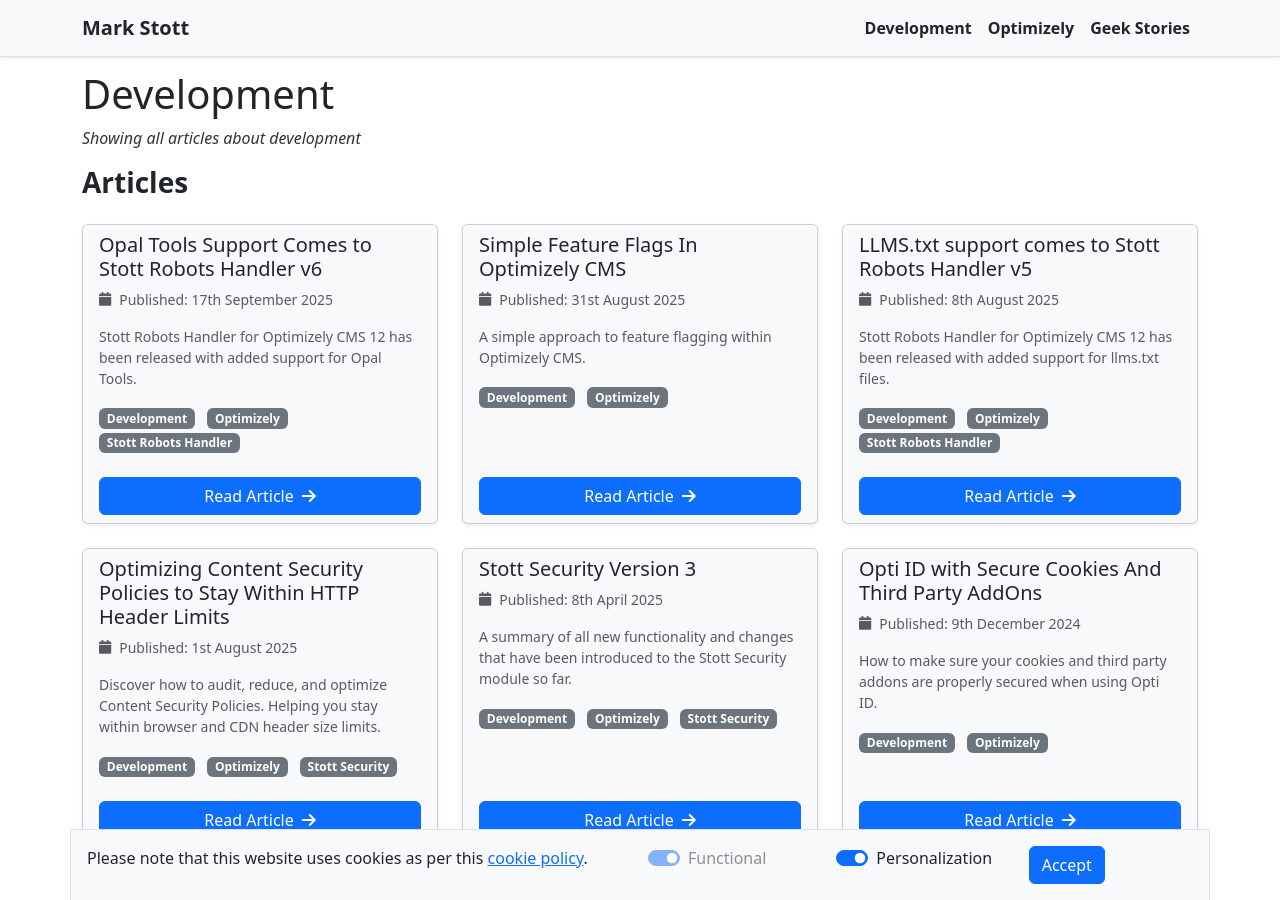
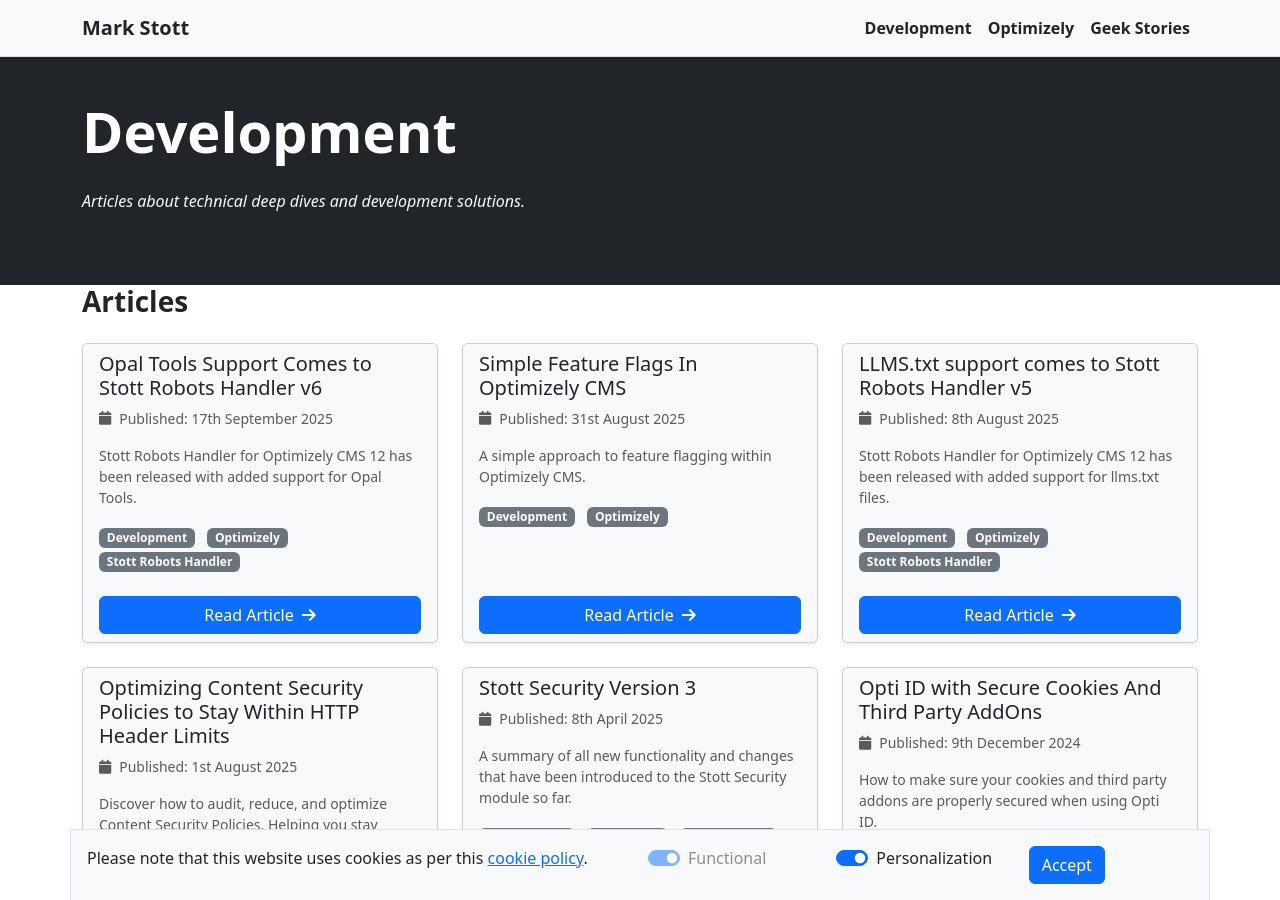
Before and after one commit to GeekInTheNorth/GeekInTheNorth.github.io, a Jekyll site: the page built from Development.md, in a window 1280 px wide and 900 px high. Built offline with Jekyll 4.4.1, drawn with Linux system fonts in a browser that asks for light colours.

Commit message:
Update layout for development and geek story listing pages

```diff
--- a/Development.md
+++ b/Development.md
@@ -1,10 +1,7 @@
 ---
 layout: articlelist
 title: "Development"
+description: "Articles about technical deep dives and development solutions."
 permalink: "/article/list/development"
 category: "Development"
 ---
-
-# Development
-
-Showing all articles about development
--- a/_layouts/articlelist.html
+++ b/_layouts/articlelist.html
@@ -2,84 +2,17 @@
 layout: default
 ---
 
-<div class="container main-content">
-    <section>
-        {{ content }}
-    </section>
-
-{% if page.title == "Optimizely" %}
-<section class="my-4">
-  <h2 class="h3 fw-semibold text-dark mb-4">Certifications &amp; Achievements</h2>
-  <div class="row">
-    <div class="col-12 col-sm-6 col-lg-4 my-3">
-      <div class="card h-100 text-center bg-light shadow-sm border-1">
-        <div class="card-body p-4">
-          <div class="mb-3">
-            <a href="https://www.credly.com/badges/0b406a82-1eae-42bd-83be-2a8bf5e5681c/public_url" target="_blank">
-                <img alt="MVP Technology PLATINUM" loading="lazy" width="150" height="150" decoding="async" class="img-fluid" src="/assets/optimizely-mvp-technology.png">
-            </a>
-          </div>
-          <h3 class="h6 fw-semibold text-dark mb-1">Optimizely MVP Technology</h3>
-          <p class="small text-muted mb-2">PLATINUM</p>
-          <span class="badge bg-secondary">OMVP</span>
-        </div>
-      </div>
-    </div>
-    <div class="col-12 col-sm-6 col-lg-4 my-3">
-      <div class="card h-100 text-center bg-light shadow-sm border-1">
-        <div class="card-body p-4">
-          <div class="mb-3">
-            <a href="https://www.credly.com/badges/d2da2126-b2ce-4808-aae9-d8cb414793cb/public_url" target="_blank">
-                <img alt="Optimizely CMS PAAS Certified Developer" loading="lazy" width="150" height="150" decoding="async" class="img-fluid" src="/assets/optimizely-paas-cms-certified-developer-core-compet.png">
-            </a>
-          </div>
-          <h3 class="h6 fw-semibold text-dark mb-1">Optimizely CMS PAAS Certified Developer</h3>
-          <span class="badge bg-secondary">Developer</span>
-        </div>
-      </div>
-    </div>
-    <div class="col-12 col-sm-6 col-lg-4 my-3">
-      <div class="card h-100 text-center bg-light shadow-sm border-1">
-        <div class="card-body p-4">
-          <div class="mb-3">
-            <a href="https://www.credly.com/badges/276e5459-7abb-41dd-8696-106c5a9f355a/public_url" target="_blank">
-                <img alt="Optimizely Opal Tools Certified 2025" loading="lazy" width="150" height="150" decoding="async" class="img-fluid" src="/assets/optimizely-opal-tools-certified-2025.png">
-            </a>
-          </div>
-          <h3 class="h6 fw-semibold text-dark mb-1">Optimizely Opal Tools Certified 2025</h3>
-          <span class="badge bg-secondary">Developer</span>
-        </div>
-      </div>
-    </div>
-    <div class="col-12 col-sm-6 col-lg-4 my-3">
-      <div class="card h-100 text-center bg-light shadow-sm border-1">
-        <div class="card-body p-4">
-          <div class="mb-3">
-            <a href="https://www.credly.com/badges/70fdd279-b43d-4b00-8494-6a46cbfeae65/public_url" target="_blank">
-                <img alt="Optimizely Technical Sales Accredited" loading="lazy" width="150" height="150" decoding="async" class="img-fluid" src="/assets/optimizely-one-sales-accredited.png"></div>
-            </a>
-          <h3 class="h6 fw-semibold text-dark mb-1">Optimizely Technical Sales Accredited</h3>
-          <span class="badge bg-secondary">Sales</span>
-        </div>
-      </div>
-    </div>
-    <div class="col-12 col-sm-6 col-lg-4 my-3">
-      <div class="card h-100 text-center bg-light shadow-sm border-1">
-        <div class="card-body p-4">
-          <div class="mb-3">
-            <a href="https://www.credly.com/badges/f7d726c0-5c0d-46c8-9f94-b11d47122a3d/public_url" target="_blank">
-                <img alt="Optimizely Sales Accredited" loading="lazy" width="150" height="150" decoding="async" class="img-fluid" src="/assets/optimizely-one-sales-accredited.png">
-            </a>
-          </div>
-          <h3 class="h6 fw-semibold text-dark mb-1">Optimizely Sales Accredited</h3>
-          <span class="badge bg-secondary">Sales</span>
-        </div>
+<section class="bg-dark text-white heroBanner">
+    <div class="container">
+        <div class="row align-items-center py-5">
+            <div class="col-12">
+                <h1 class="display-4 fw-bold mb-4">{{ page.title }}</h1>
+                <p class="text-light mb-4">{{ page.description }}</p>
             </div>
         </div>
     </div>
 </section>
-{% endif %}
-
+<div class="container main-content">
   <section>
     <h2 class="h3 fw-semibold text-dark mb-4">Articles</h2>
     <div class="row g-4">
```
Also changed, not shown: GeekStories.md (+1 -4 lines). Lines whose indentation alone changed are shown as unchanged.
